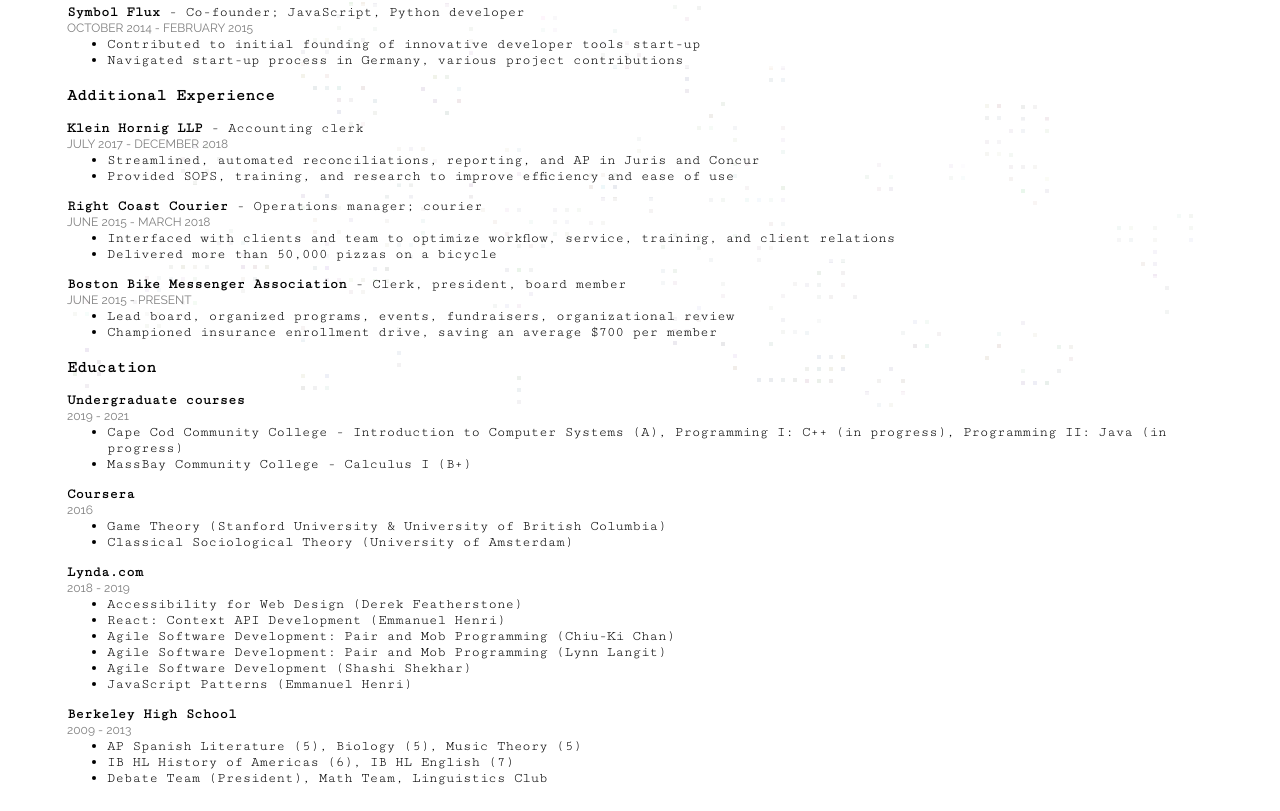
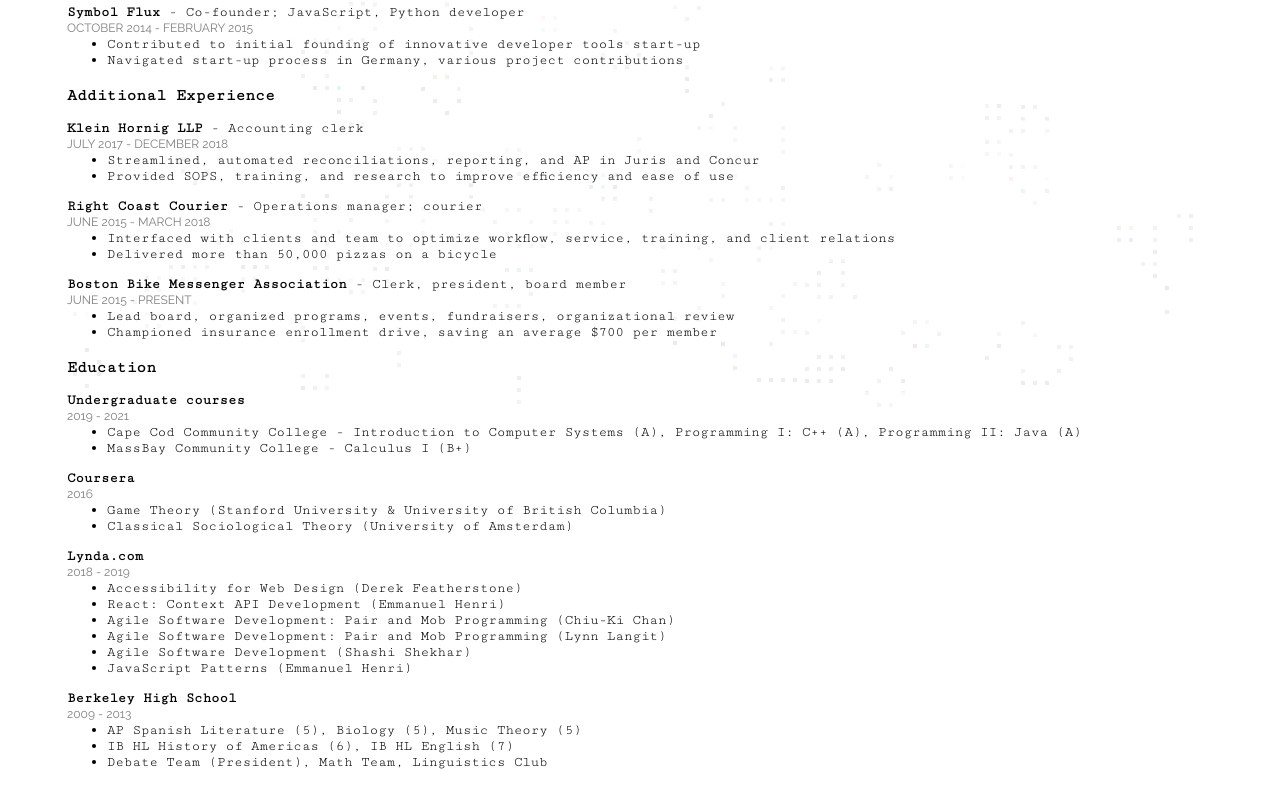
Before and after one commit to sofiacf/smcfio, a React (Create React App) app: page /resume in a window 1280 px wide. Shown: the part 626-1437 px from the top of the page. Built offline with nearby package versions, Linux system fonts and the light colour scheme.

Commit message:
Update education

```diff
--- a/src/components/Resume.tsx
+++ b/src/components/Resume.tsx
@@ -101,7 +101,7 @@ export const Resume = () => <PageWrapper>
                     <Education school="Undergraduate courses"
                                graduated="2019 - 2021"
                                highlights={ [
-                                   'Cape Cod Community College - Introduction to Computer Systems (A), Programming I: C++ (in progress), Programming II: Java (in progress)',
+                                   'Cape Cod Community College - Introduction to Computer Systems (A), Programming I: C++ (A), Programming II: Java (A)',
                                    'MassBay Community College - Calculus I (B+)',
                                ] }/>
                     <Education
```
